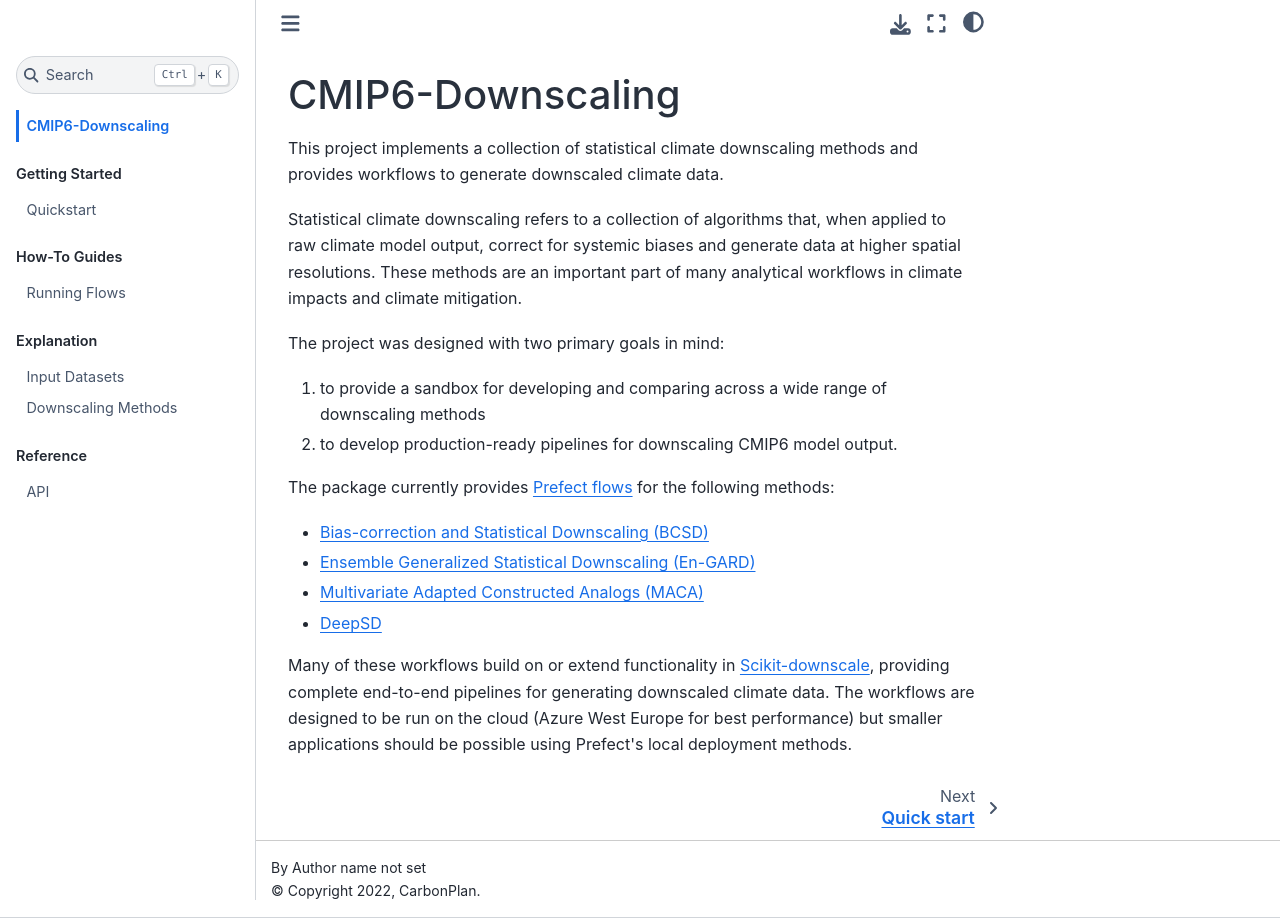
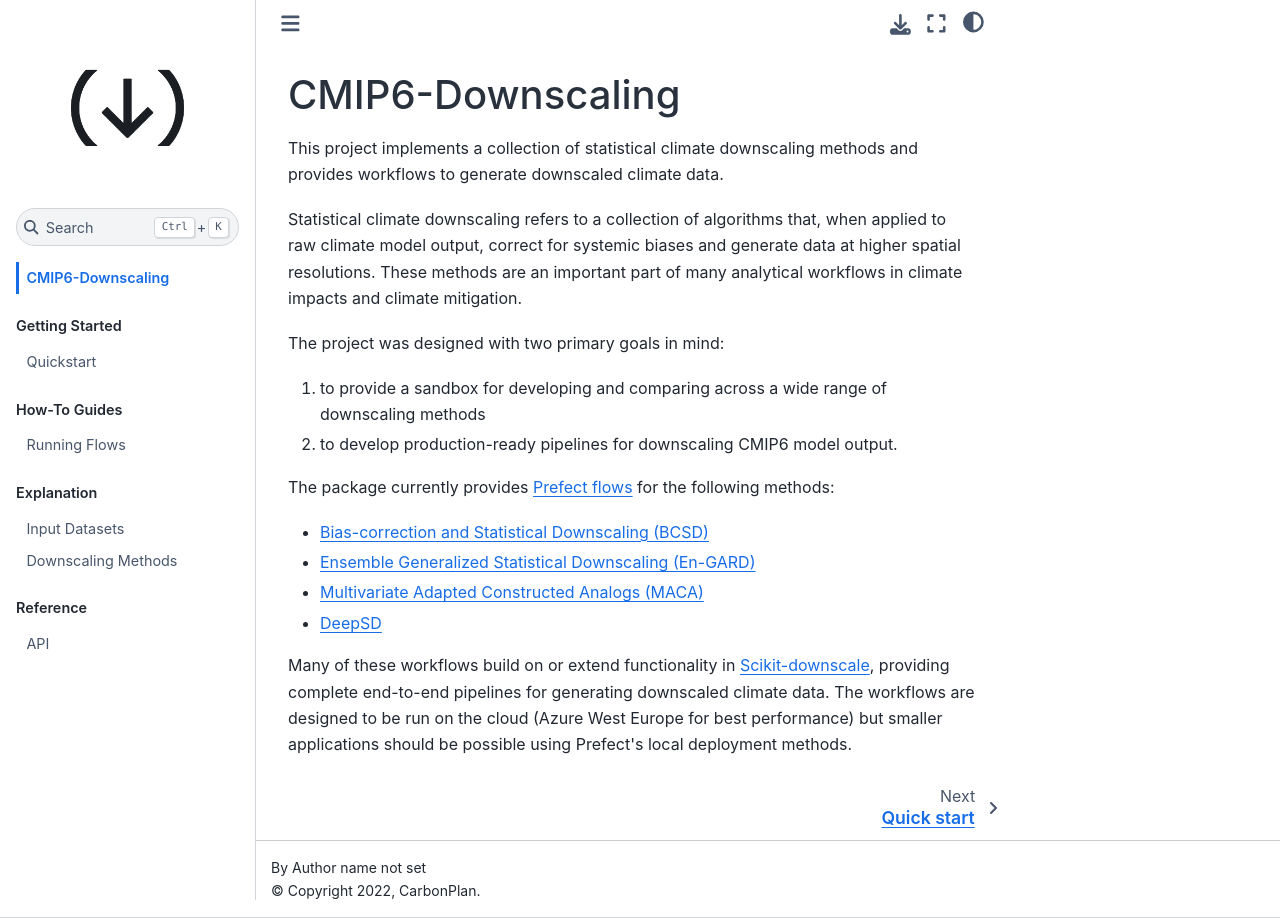
Before and after one commit to carbonplan/cmip6-downscaling, a Sphinx documentation site: the page built from docs/index.rst, in a window 1280 px wide. Built offline with Sphinx 7.4.7 and the Sphinx Book theme 1.1.4, drawn with Linux system fonts in a browser that asks for light colours.

Commit message:
Add monogram to conf

```diff
--- a/docs/conf.py
+++ b/docs/conf.py
@@ -90,7 +90,12 @@ intersphinx_mapping = {
 # a list of builtin themes.
 
 html_title = "CMIP6-Downscaling"
-
+html_theme_options = {
+    "logo": {
+        "image_light": "_static/monogram-dark-cropped.png",
+        "image_dark": "_static/monogram-light-cropped.png",
+    }
+}
 html_theme = "sphinx_book_theme"
 html_title = ""
 repository = "carbonplan/cmip6-downscaling"
```
Also changed, not shown: docs/_static/monogram-dark-cropped.png (added), docs/_static/monogram-light-cropped.png (added).
